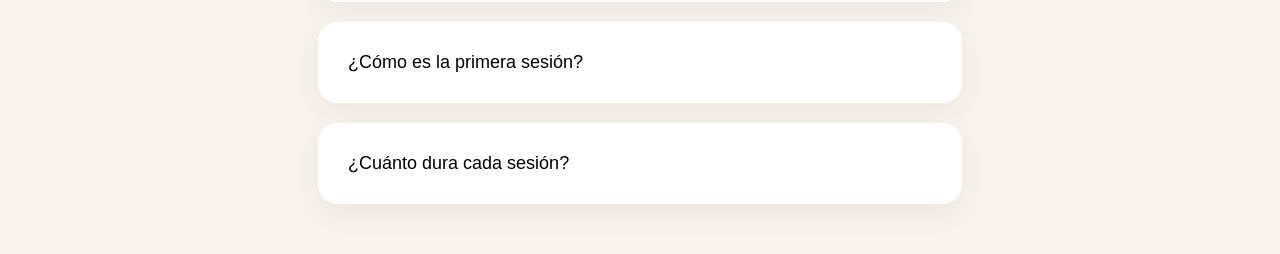
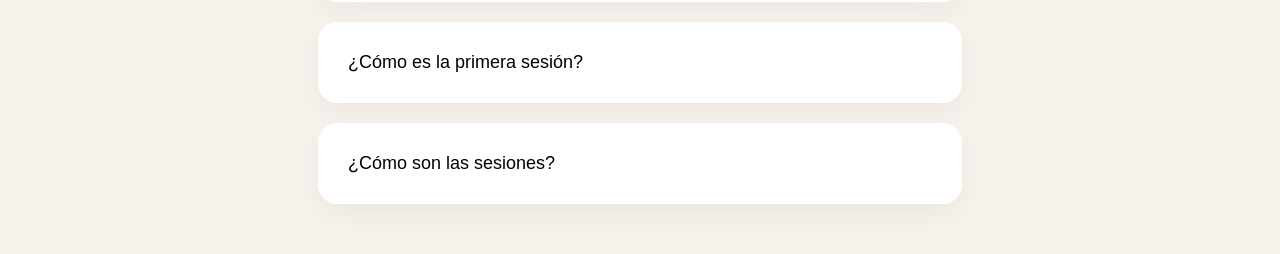
Before and after one commit to brunoignacioborghi/lucia-borghi-psicologia-web, a React (Vite) app: page / in a window 1280 px wide. Shown: the part 3341-3595 px from the top of the page. Built offline with nearby package versions, Linux system fonts and the light colour scheme.

Commit message:
backend onlineeeeeee

```diff
--- a/src/components/Faq.jsx
+++ b/src/components/Faq.jsx
@@ -36,8 +36,11 @@ function Faq() {
       />
 
       <Item
-        question="¿Cuánto dura cada sesión?"
-        answer="Generalmente entre 45 y 60 minutos."
+        question="¿Cómo son las sesiones?"
+        answer="Las sesiones tienen una duración aproximada de 45 minutos a 1 hora.
+La frecuencia puede ser semanal, quincenal o mensual, dependiendo de las necesidades, objetivos y posibilidades de cada persona. El proceso terapéutico se construye de manera personalizada, buscando que el espacio sea accesible y adecuado para cada situación.
+Las sesiones pueden realizarse de forma presencial o virtual.
+"
       />
 
     </section>
```
